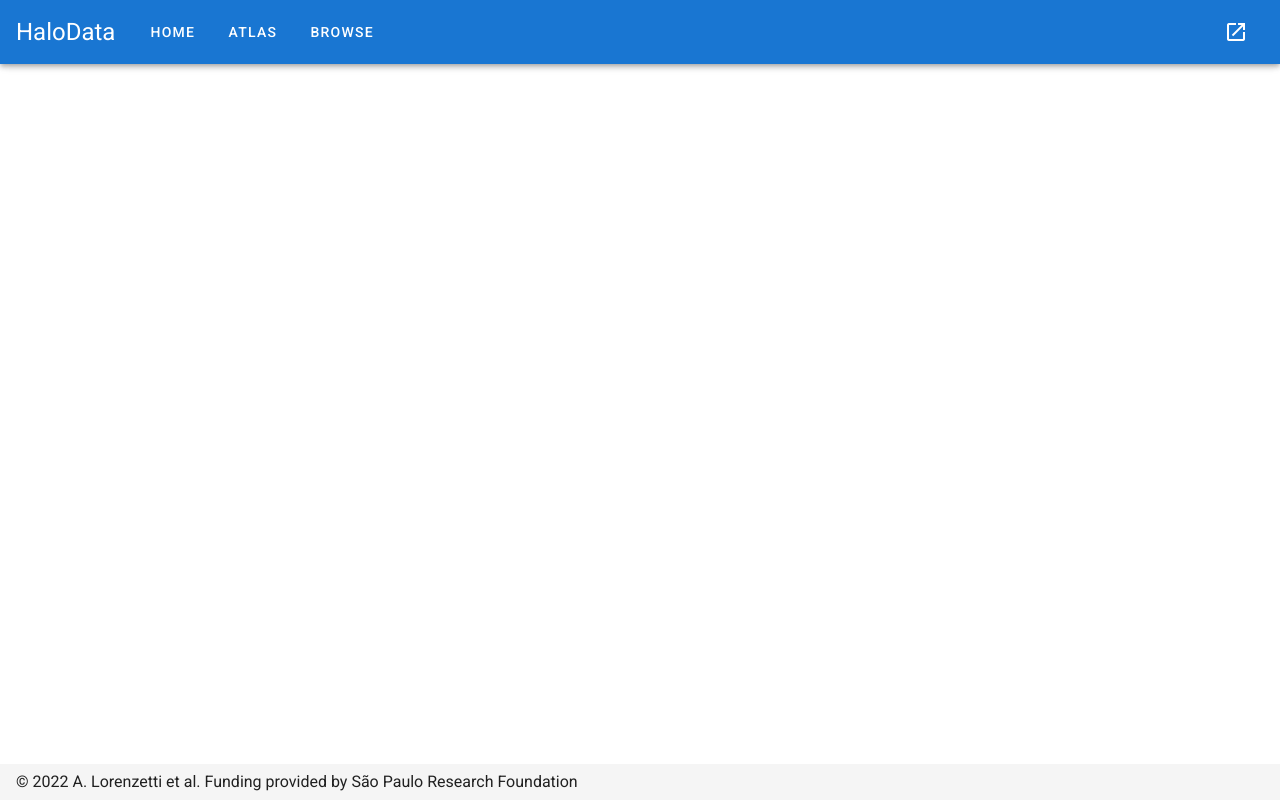
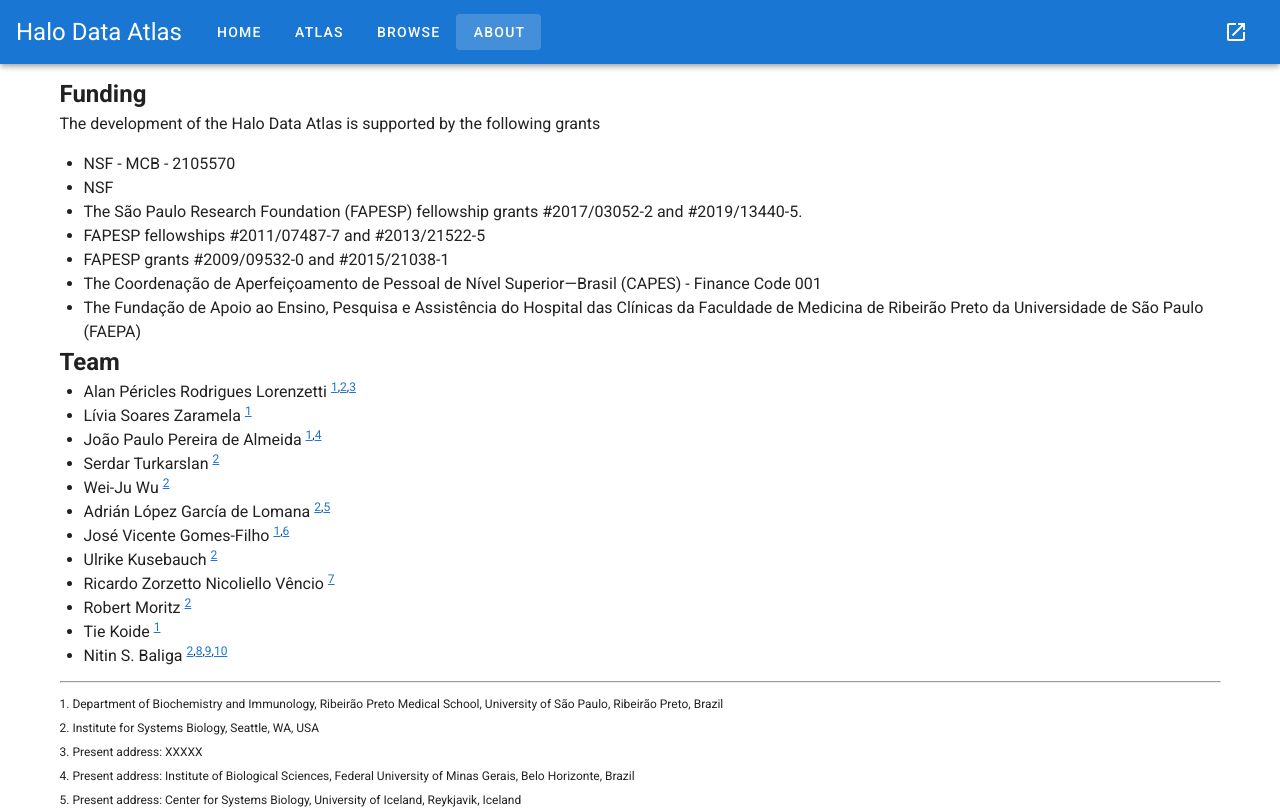
Before and after one commit to baliga-lab/halodata, a Vue app in the folder client2/: page /about in a window 1280 px wide. Shown: the top 809 px of the page. Built offline with nearby package versions, Linux system fonts and the light colour scheme.

Commit message:
Fixes and updates
  - Added "About" page
  - updated components (most namely IGV)
  - Window title changed
  - Footer text changed
  - Search Form text changed
  - COG ID links lead to correct external link if multiple

```diff
--- a/client2/src/App.vue
+++ b/client2/src/App.vue
@@ -6,12 +6,13 @@
       dark
     >
       <div class="d-flex align-center">
-        <span style="font-size: 18pt">HaloData&nbsp;&nbsp;&nbsp;</span>
+        <span style="font-size: 18pt">Halo Data Atlas&nbsp;&nbsp;&nbsp;</span>
       </div>
 
       <v-btn to="/" text>Home</v-btn>
       <v-btn to="/heatmap" text>Atlas</v-btn>
       <v-btn to="/datatables" text>Browse</v-btn>
+      <v-btn to="/about" text>About</v-btn>
       <v-spacer></v-spacer>
 
       <v-btn
@@ -34,7 +35,7 @@
     <v-main>
       <router-view></router-view>
     </v-main>
-    <v-footer>&copy; 2022 A. Lorenzetti et al. Funding provided by S&atilde;o Paulo Research Foundation</v-footer>
+    <v-footer>Developed by Baliga Lab at the Institute for Systems Biology</v-footer>
   </v-app>
 </template>
 
@@ -42,8 +43,9 @@
 
 export default {
     name: 'App',
-
-
+    created() {
+        document.title = "Halo Data Atlas"
+    },
     data: () => ({
     })
 };
--- /dev/null
+++ b/client2/src/components/AboutPage.vue
@@ -0,0 +1,57 @@
+<template>
+  <v-container>
+    <v-row>
+      <v-col class="mb-4">
+        <h2>Funding</h2>
+
+        <p>
+          The development of the Halo Data Atlas is supported by the following grants
+        </p>
+        <ul>
+          <li>NSF - MCB - 2105570</li>
+          <li>NSF</li>
+          <li>The S&atilde;o Paulo Research Foundation (FAPESP) fellowship grants #2017/03052-2 and #2019/13440-5.</li>
+          <li>FAPESP fellowships #2011/07487-7 and #2013/21522-5</li>
+          <li>FAPESP grants #2009/09532-0 and #2015/21038-1</li>
+          <li>The Coordenação de Aperfeiçoamento de Pessoal de Nível Superior—Brasil (CAPES) - Finance Code 001</li>
+          <li>The Fundação de Apoio ao Ensino, Pesquisa e Assistência do Hospital das Clínicas da Faculdade de Medicina de Ribeirão Preto da Universidade de São Paulo (FAEPA)</li>
+        </ul>
+        <h2>Team</h2>
+        <ul>
+          <li>Alan Péricles Rodrigues Lorenzetti <sup><a href="#fn1">1</a>,<a href="#fn2">2</a>,<a href="#fn3">3</a></sup></li>
+          <li>Lívia Soares Zaramela <sup><a href="#fn1">1</a></sup></li>
+          <li>João Paulo Pereira de Almeida <sup><a href="#fn1">1</a>,<a href="#fn4">4</a></sup></li>
+          <li>Serdar Turkarslan <sup><a href="#fn2">2</a></sup></li>
+          <li>Wei-Ju Wu <sup><a href="#fn2">2</a></sup></li>
+          <li>Adrián López García de Lomana <sup><a href="#fn2">2</a>,<a href="#fn5">5</a></sup></li>
+          <li>José Vicente Gomes-Filho <sup><a href="#fn1">1</a>,<a href="#fn6">6</a></sup></li>
+          <li>Ulrike Kusebauch <sup><a href="#fn2">2</a></sup></li>
+          <li>Ricardo Zorzetto Nicoliello Vêncio <sup><a href="#fn7">7</a></sup></li>
+          <li>Robert Moritz <sup><a href="#fn2">2</a></sup></li>
+          <li>Tie Koide <sup><a href="#fn1">1</a></sup></li>
+          <li>Nitin S. Baliga <sup><a href="#fn1">2</a>,<a href="#fn8">8</a>,<a href="#fn9">9</a>,<a href="#fn10">10</a></sup></li>
+        </ul>
+        <hr style="margin-top: 10pt; margin-bottom: 10pt" />
+        <sup id="fn1">1. Department of Biochemistry and Immunology, Ribeirão Preto Medical School, University of São Paulo, Ribeirão Preto, Brazil</sup><br/>
+        <sup id="fn2">2. Institute for Systems Biology, Seattle, WA, USA</sup><br/>
+        <sup id="fn3">3. Present address: XXXXX</sup><br/>
+        <sup id="fn4">4. Present address: Institute of Biological Sciences, Federal University of Minas Gerais, Belo Horizonte, Brazil</sup><br/>
+        <sup id="fn5">5. Present address: Center for Systems Biology, University of Iceland, Reykjavik, Iceland</sup><br/>
+        <sup id="fn6">6. Present address: Phillips-Universität Marburg, Marburg, Germany</sup><br/>
+        <sup id="fn7">7. Department of Computation and Mathematics, Faculty of Philosophy, Sciences and Letters at Ribeirão Preto, University of São Paulo, Ribeirão Preto, Brazil</sup><br/>
+        <sup id="fn8">8. Departments of Biology and Microbiology, University of Washington, Seattle, WA, USA</sup><br/>
+        <sup id="fn9">9. Molecular and Cellular Biology Program, University of Washington, Seattle, WA, USA</sup><br/>
+        <sup id="fn10">10. Lawrence Berkeley National Lab, Berkeley, CA, USA</sup><br/>
+      </v-col>
+    </v-row>
+  </v-container>
+</template>
+<style>
+</style>
+<script>
+export default {
+    name: 'AboutPage',
+    data: () => ({
+    })
+  }
+</script>
--- a/client2/src/components/DataTables.vue
+++ b/client2/src/components/DataTables.vue
@@ -66,7 +66,7 @@
               <template v-slot:item="{item}">
                 <tr>
                   <td style="text-align: left"><router-link :to="{name: 'viewgene', params: {gene: item.old_name}}">{{item.representative}}</router-link></td>
-                  <td ><a :href="makeCOGLink(item.cog_id)" target="_blank">{{item.cog_id}}</a></td>
+                  <td><span style="margin-right: 3pt;" v-for="cog_id in item.cog_ids" :key="cog_id"><a :href="makeCOGLink(cog_id)" target="_blank">{{cog_id}}</a></span></td>
                   <td>{{item.cog_name}}</td>
                   <td>{{item.cog_category}}</td>
                   <td>{{item.cog_pathway}}</td>
--- a/client2/src/components/SearchForm.vue
+++ b/client2/src/components/SearchForm.vue
@@ -46,6 +46,13 @@
         </v-expand-transition>
       </v-col>
     </v-row>
+    <v-row v-if="!noResults">
+      <v-col class="mb-4">
+      <p style="font-style: italic; margin-left: 20pt; margin-right: 20pt;">
+        Halo Data Atlas is an interactive web resource in order to support collaborative community-wide exploration and characterization of the H. salinarum NRC-1 multi-omics data.
+      </p>
+      </v-col>
+    </v-row>
     <v-row v-if="noResults" class="text-center">
       <h2>No results found</h2>
     </v-row>
@@ -55,6 +62,7 @@
           <v-list-item-title>{{((page - 1) * perPage) + index + 1}}. <router-link :to="{name: 'viewgene', params: {gene: item.full_gene_name}}">{{item.new_name}}</router-link>
             ({{item.full_gene_name}}, {{item.gene_symbol}})</v-list-item-title>
           <v-list-item-subtitle>{{item.functional_description}}</v-list-item-subtitle>
+          <v-list-item-subtitle>{{item.product}}</v-list-item-subtitle>
         </v-list-item-content>
       </v-list-item>
     </v-row>
--- a/client2/src/router.js
+++ b/client2/src/router.js
@@ -4,6 +4,7 @@ import SearchForm from './components/SearchForm'
 import HeatMap from './components/HeatMap'
 import GeneView from './components/GeneView'
 import DataTables from './components/DataTables'
+import AboutPage from './components/AboutPage'
 
 Vue.use(Router)
 
@@ -30,6 +31,11 @@ export default new Router({
             path: '/datatables',
             name: 'datatables',
             component: DataTables
+        },
+        {
+            path: '/about',
+            name: 'about',
+            component: AboutPage
         }
     ]
 });
```
Also changed, not shown: 2 other files (tests, documents, lock files or other folders).
